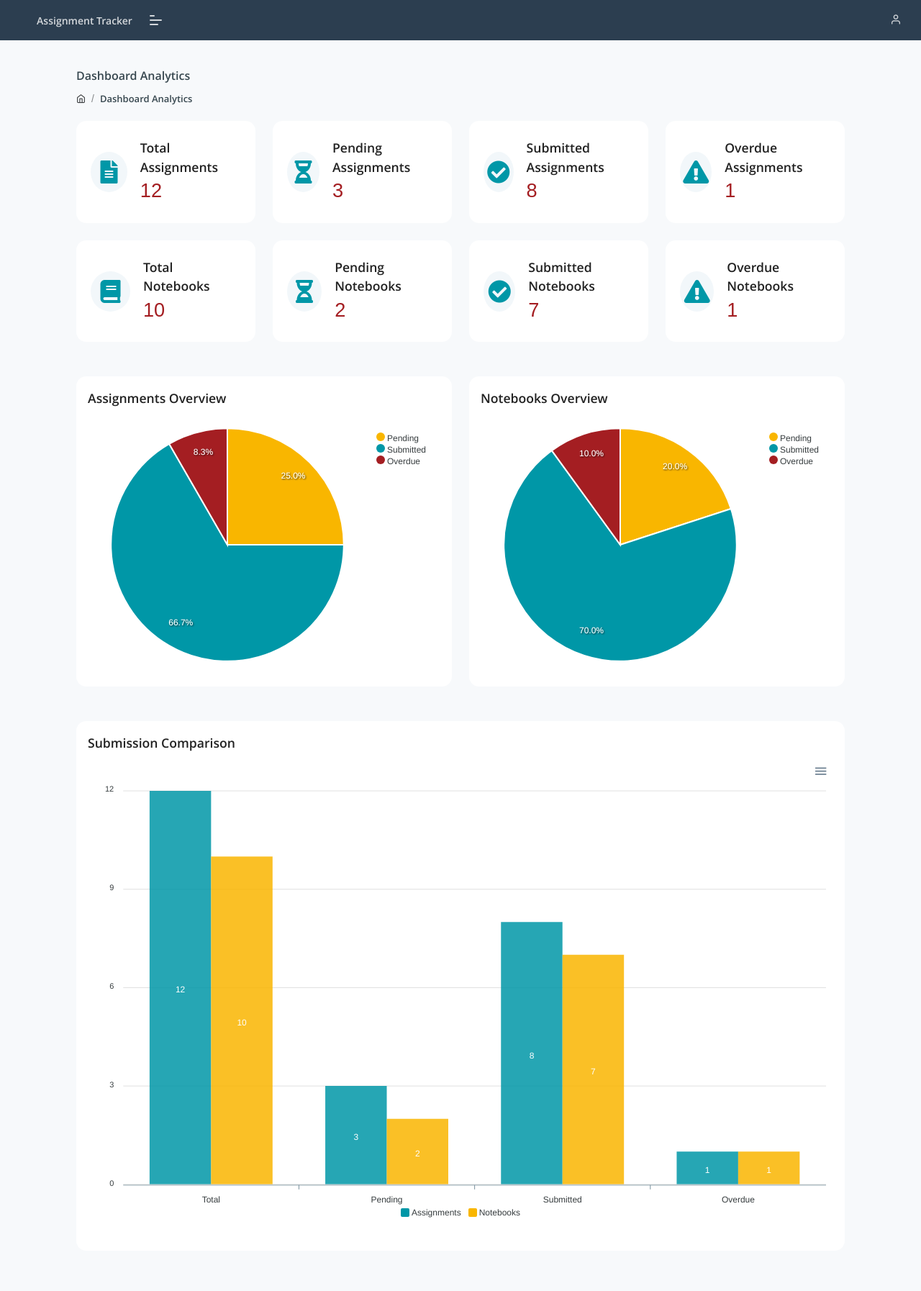
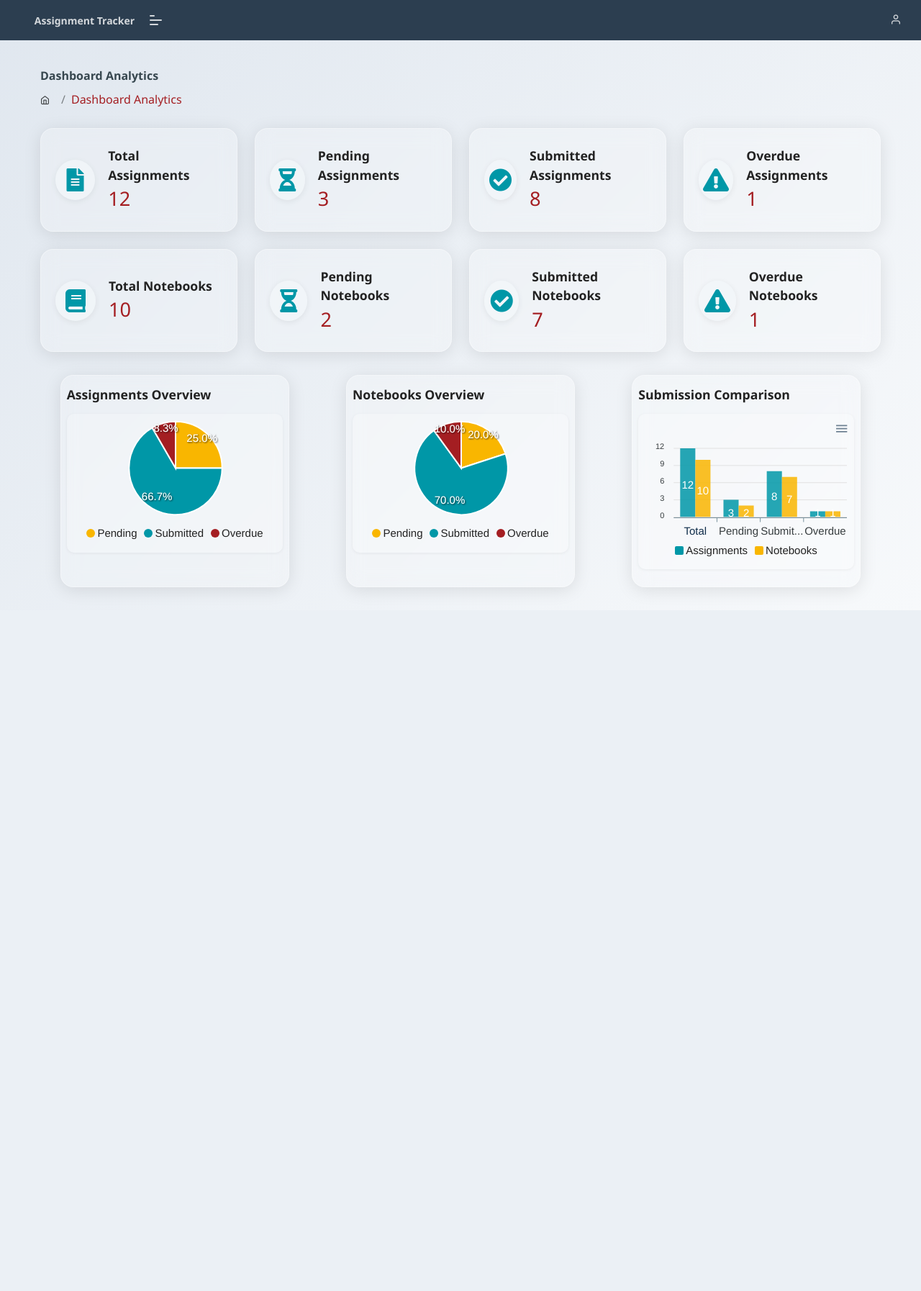
Before and after one commit to bhagirathbaraiya/PHP_PROJECT, a PHP site: page /cms/user/dashboard.php in a window 1280 px wide. Shown: the whole page at 72% size. After the commit the page ends 821 px from the top, so only its background shows below. Run offline with PHP 8.4, Linux system fonts and the light colour scheme; a user stored in the database is signed in; data comes from the database, SQL or seed files in the repository; some web fonts are replaced.

Commit message:
graphs and ui improments

```diff
--- a/user/dashboard.php
+++ b/user/dashboard.php
@@ -18,30 +18,45 @@ else{
     <link rel="stylesheet" href="assets/css/user-responsive.css">
     <style>
         body {
-            background: #f7f9fb;
+            background: linear-gradient(135deg, #e0e7ef 0%, #f7f9fb 100%);
             color: #102d4a;
             margin: 0;
             padding: 0;
+            font-family: 'Segoe UI', Arial, sans-serif;
         }
         .dashboard-container {
-            max-width: 1100px;
+            max-width: 1200px;
             margin: 40px auto 0 auto;
             padding: 0 16px 32px 16px;
+            display: grid;
+            grid-template-columns: 1fr;
+            gap: 32px;
+        }
+        .stat-grid {
+            display: grid;
+            grid-template-columns: repeat(auto-fit, minmax(240px, 1fr));
+            gap: 24px;
         }
         .stat-box {
-            background: #fff;
-            border-radius: 14px;
+            background: rgba(255,255,255,0.18);
+            border-radius: 18px;
             padding: 24px 20px;
-            margin-bottom: 24px;
             display: flex;
             align-items: center;
-            box-shadow: none;
-            border: none;
-            transition: box-shadow 0.2s;
+            box-shadow: 0 4px 24px rgba(0,0,0,0.10);
+            border: 1.5px solid rgba(255,255,255,0.35);
+            backdrop-filter: blur(12px);
+            transition: box-shadow 0.2s, transform 0.2s;
+            cursor: pointer;
+        }
+        .stat-box:focus, .stat-box:hover {
+            box-shadow: 0 8px 32px rgba(0,0,0,0.18);
+            transform: translateY(-2px) scale(1.03);
+            outline: 2px solid #0097A7;
         }
         .stat-box .stat-icon {
             color: #0097A7;
-            background: #f2f7fa;
+            background: rgba(242,247,250,0.7);
             border-radius: 50%;
             width: 56px;
             height: 56px;
@@ -50,6 +65,7 @@ else{
             justify-content: center;
             font-size: 2rem;
             margin-right: 18px;
+            box-shadow: 0 2px 8px rgba(0,0,0,0.07);
         }
         .stat-title {
             color: #222;
@@ -65,48 +81,79 @@ else{
             display: flex;
             flex-direction: column;
         }
-        .row {
+        .charts-grid {
+            display: grid;
+            grid-template-columns: repeat(auto-fit, minmax(340px, 1fr));
+            gap: 24px;
+        }
+        .chart-card {
+            background: rgba(255,255,255,0.18);
+            border-radius: 18px;
+            padding: 16px 8px 24px 8px;
+            box-shadow: 0 4px 24px rgba(0,0,0,0.10);
+            border: 1.5px solid rgba(255,255,255,0.35);
+            backdrop-filter: blur(12px);
+            max-width: 420px;
+            margin-left: auto;
+            margin-right: auto;
+            transition: box-shadow 0.2s, transform 0.2s;
+        }
+        .chart-card:focus, .chart-card:hover {
+            box-shadow: 0 8px 32px rgba(0,0,0,0.18);
+            transform: translateY(-2px) scale(1.02);
+            outline: 2px solid #0097A7;
+        }
+        .stat-title.mb-3 {
+            margin-bottom: 12px;
+        }
+        .chart-container {
+            min-height: 160px;
+            max-width: 340px;
+            margin: 0 auto;
+            background: rgba(255,255,255,0.22);
+            border-radius: 10px;
+            box-shadow: 0 1px 4px rgba(0,0,0,0.06);
+            padding: 8px 0;
+        }
+        .breadcrumb {
+            background: none;
+            padding: 0;
+            margin: 0;
+            list-style: none;
             display: flex;
-            flex-wrap: wrap;
-            margin-left: -12px;
-            margin-right: -12px;
+            gap: 8px;
         }
-        .col-md-6, .col-xl-3, .col-md-12 {
-            padding-left: 12px;
-            padding-right: 12px;
+        .breadcrumb-item a, .breadcrumb-item {
+            color: #0097A7;
+            text-decoration: none;
+            font-size: 1rem;
         }
-        .col-md-6 {
-            width: 50%;
-        }
-        .col-xl-3 {
-            width: 25%;
-        }
-        .col-md-12 {
-            width: 100%;
+        .breadcrumb-item.active {
+            color: #A41E22;
         }
         @media (max-width: 991px) {
-            .col-xl-3 {
-                width: 50%;
+            .dashboard-container {
+                gap: 20px;
+            }
+            .chart-card {
+                max-width: 100%;
+            }
+            .chart-container {
+                max-width: 100%;
             }
         }
         @media (max-width: 767px) {
-            .col-md-6, .col-xl-3, .col-md-12 {
-                width: 100%;
-            }
             .dashboard-container {
                 margin-top: 16px;
             }
+            .stat-grid, .charts-grid {
+                grid-template-columns: 1fr;
             }
-        .chart-card {
-            background: #fff;
-            border-radius: 14px;
-            padding: 20px 16px;
-            margin-bottom: 24px;
-            box-shadow: none;
-            border: none;
         }
-        .stat-title.mb-3 {
-            margin-bottom: 12px;
+        /* Accessibility: Focus outline for keyboard navigation */
+        :focus {
+            outline: 2px solid #0097A7 !important;
+            outline-offset: 2px;
         }
     </style>
 </head>
@@ -115,7 +162,7 @@ else{
     <?php include('include/header.php');?>
     <!-- [ Header ] end -->
     <div class="dashboard-container">
-        <div class="page-header" style="margin-bottom: 24px;">
+        <div class="page-header" style="margin-bottom: 0;">
             <div class="page-block">
                 <div class="row align-items-center">
                     <div class="col-md-12">
@@ -123,110 +170,87 @@ else{
                             <h5 class="m-b-10">Dashboard Analytics</h5>
                         </div>
                         <ul class="breadcrumb">
-                            <li class="breadcrumb-item"><a href="dashboard.php"><i class="feather icon-home"></i></a></li>
-                            <li class="breadcrumb-item"><a href="#!">Dashboard Analytics</a></li>
+                            <li class="breadcrumb-item"><a href="dashboard.php" aria-label="Home"><i class="feather icon-home"></i></a></li>
+                            <li class="breadcrumb-item active" aria-current="page">Dashboard Analytics</li>
                         </ul>
                     </div>
                 </div>
             </div>
         </div>
-        <div class="row">
+        <!-- Stat Boxes -->
+        <div class="stat-grid" role="region" aria-label="Statistics Overview">
             <!-- Assignments Stat Boxes -->
-            <div class="col-md-6 col-xl-3">
-                <div class="stat-box">
-                    <div class="stat-icon"><i class="fas fa-file-alt"></i></div>
+            <div class="stat-box" tabindex="0" aria-label="Total Assignments: 12">
+                <div class="stat-icon"><i class="fas fa-file-alt" aria-hidden="true"></i></div>
                 <div class="stat-info">
                     <div class="stat-title">Total Assignments</div>
                     <div class="stat-value">12</div>
                 </div>
             </div>
-            </div>
-            <div class="col-md-6 col-xl-3">
-                <div class="stat-box">
-                    <div class="stat-icon"><i class="fas fa-hourglass-half"></i></div>
+            <div class="stat-box" tabindex="0" aria-label="Pending Assignments: 3">
+                <div class="stat-icon"><i class="fas fa-hourglass-half" aria-hidden="true"></i></div>
                 <div class="stat-info">
                     <div class="stat-title">Pending Assignments</div>
                     <div class="stat-value">3</div>
                 </div>
             </div>
-            </div>
-            <div class="col-md-6 col-xl-3">
-                <div class="stat-box">
-                    <div class="stat-icon"><i class="fas fa-check-circle"></i></div>
+            <div class="stat-box" tabindex="0" aria-label="Submitted Assignments: 8">
+                <div class="stat-icon"><i class="fas fa-check-circle" aria-hidden="true"></i></div>
                 <div class="stat-info">
                     <div class="stat-title">Submitted Assignments</div>
                     <div class="stat-value">8</div>
                 </div>
             </div>
-            </div>
-            <div class="col-md-6 col-xl-3">
-                <div class="stat-box">
-                    <div class="stat-icon"><i class="fas fa-exclamation-triangle"></i></div>
+            <div class="stat-box" tabindex="0" aria-label="Overdue Assignments: 1">
+                <div class="stat-icon"><i class="fas fa-exclamation-triangle" aria-hidden="true"></i></div>
                 <div class="stat-info">
                     <div class="stat-title">Overdue Assignments</div>
                     <div class="stat-value">1</div>
                 </div>
             </div>
-            </div>
             <!-- Notebook Stat Boxes -->
-            <div class="col-md-6 col-xl-3">
-                <div class="stat-box">
-                    <div class="stat-icon"><i class="fas fa-book"></i></div>
+            <div class="stat-box" tabindex="0" aria-label="Total Notebooks: 10">
+                <div class="stat-icon"><i class="fas fa-book" aria-hidden="true"></i></div>
                 <div class="stat-info">
                     <div class="stat-title">Total Notebooks</div>
                     <div class="stat-value">10</div>
                 </div>
             </div>
-            </div>
-            <div class="col-md-6 col-xl-3">
-                <div class="stat-box">
-                    <div class="stat-icon"><i class="fas fa-hourglass-half"></i></div>
+            <div class="stat-box" tabindex="0" aria-label="Pending Notebooks: 2">
+                <div class="stat-icon"><i class="fas fa-hourglass-half" aria-hidden="true"></i></div>
                 <div class="stat-info">
                     <div class="stat-title">Pending Notebooks</div>
                     <div class="stat-value">2</div>
                 </div>
             </div>
-            </div>
-            <div class="col-md-6 col-xl-3">
-                <div class="stat-box">
-                    <div class="stat-icon"><i class="fas fa-check-circle"></i></div>
+            <div class="stat-box" tabindex="0" aria-label="Submitted Notebooks: 7">
+                <div class="stat-icon"><i class="fas fa-check-circle" aria-hidden="true"></i></div>
                 <div class="stat-info">
                     <div class="stat-title">Submitted Notebooks</div>
                     <div class="stat-value">7</div>
                 </div>
             </div>
-            </div>
-            <div class="col-md-6 col-xl-3">
-                <div class="stat-box">
-                    <div class="stat-icon"><i class="fas fa-exclamation-triangle"></i></div>
+            <div class="stat-box" tabindex="0" aria-label="Overdue Notebooks: 1">
+                <div class="stat-icon"><i class="fas fa-exclamation-triangle" aria-hidden="true"></i></div>
                 <div class="stat-info">
                     <div class="stat-title">Overdue Notebooks</div>
                     <div class="stat-value">1</div>
                 </div>
             </div>
         </div>
+        <!-- Graphs Row -->
+        <div class="charts-grid" role="region" aria-label="Charts Overview">
+            <div class="chart-card" tabindex="0" aria-label="Assignments Overview Pie Chart">
+                <h5 class="stat-title mb-3">Assignments Overview</h5>
+                <div id="assignmentPieChart" class="chart-container" aria-label="Assignments Pie Chart"></div>
             </div>
-        <!-- Graphs Row -->
-        <div class="row mt-4">
-            <div class="col-md-6">
-                <div class="chart-card">
-                    <h5 class="stat-title mb-3">Assignments Overview</h5>
-                    <div id="assignmentPieChart" style="min-height: 220px;"></div>
+            <div class="chart-card" tabindex="0" aria-label="Notebooks Overview Pie Chart">
+                <h5 class="stat-title mb-3">Notebooks Overview</h5>
+                <div id="notebookPieChart" class="chart-container" aria-label="Notebooks Pie Chart"></div>
             </div>
-            </div>
-            <div class="col-md-6">
-                <div class="chart-card">
-                    <h5 class="stat-title mb-3">Notebooks Overview</h5>
-                    <div id="notebookPieChart" style="min-height: 220px;"></div>
-                </div>
-            </div>
-        </div>
-        <div class="row mt-4">
-            <div class="col-md-12">
-                <div class="chart-card">
+            <div class="chart-card" tabindex="0" aria-label="Submission Comparison Bar Chart">
                 <h5 class="stat-title mb-3">Submission Comparison</h5>
-                    <div id="submissionBarChart" style="min-height: 220px;"></div>
-                </div>
+                <div id="submissionBarChart" class="chart-container" aria-label="Submission Bar Chart"></div>
             </div>
         </div>
     </div>
@@ -247,27 +271,59 @@ else{
         submitted: 7,
         overdue: 1
     };
+    // Dummy data for progress line chart
+    var progressData = {
+        categories: ['Week 1', 'Week 2', 'Week 3', 'Week 4'],
+        assignments: [2, 4, 8, 12],
+        notebooks: [1, 3, 6, 10]
+    };
     // Pie Chart for Assignments
     var assignmentPieOptions = {
-        chart: { type: 'pie' },
+        chart: { type: 'pie', height: 180 },
         series: [assignmentData.pending, assignmentData.submitted, assignmentData.overdue],
         labels: ['Pending', 'Submitted', 'Overdue'],
-        colors: ['#F9B600', '#0097A7', '#A41E22']
+        colors: ['#F9B600', '#0097A7', '#A41E22'],
+        legend: {
+            show: true,
+            fontSize: '15px',
+            position: 'bottom',
+            labels: { colors: ['#222'] }
+        },
+        dataLabels: {
+            style: { fontSize: '15px', fontWeight: 'bold' }
+        },
+        accessibility: {
+            enabled: true,
+            description: 'Pie chart showing assignment status breakdown.'
+        }
     };
     var assignmentPieChart = new ApexCharts(document.querySelector("#assignmentPieChart"), assignmentPieOptions);
     assignmentPieChart.render();
     // Pie Chart for Notebooks
     var notebookPieOptions = {
-        chart: { type: 'pie' },
+        chart: { type: 'pie', height: 180 },
         series: [notebookData.pending, notebookData.submitted, notebookData.overdue],
         labels: ['Pending', 'Submitted', 'Overdue'],
-        colors: ['#F9B600', '#0097A7', '#A41E22']
+        colors: ['#F9B600', '#0097A7', '#A41E22'],
+        legend: {
+            show: true,
+            fontSize: '15px',
+            position: 'bottom',
+            labels: { colors: ['#222'] }
+        },
+        dataLabels: {
+            style: { fontSize: '15px', fontWeight: 'bold' }
+        },
+        accessibility: {
+            enabled: true,
+            description: 'Pie chart showing notebook status breakdown.'
+        }
     };
     var notebookPieChart = new ApexCharts(document.querySelector("#notebookPieChart"), notebookPieOptions);
     notebookPieChart.render();
     // Bar Chart for Submission Comparison
     var submissionBarOptions = {
-        chart: { type: 'bar' },
+        chart: { type: 'bar', height: 200 },
         series: [
             {
                 name: 'Assignments',
@@ -279,12 +335,27 @@ else{
             }
         ],
         xaxis: {
-            categories: ['Total', 'Pending', 'Submitted', 'Overdue']
+            categories: ['Total', 'Pending', 'Submitted', 'Overdue'],
+            labels: { style: { fontSize: '15px', colors: ['#102d4a'] } }
         },
-        colors: ['#0097A7', '#F9B600']
+        legend: {
+            show: true,
+            fontSize: '15px',
+            position: 'bottom',
+            labels: { colors: ['#222'] }
+        },
+        dataLabels: {
+            style: { fontSize: '15px', fontWeight: 'bold' }
+        },
+        colors: ['#0097A7', '#F9B600'],
+        accessibility: {
+            enabled: true,
+            description: 'Bar chart comparing assignment and notebook submissions.'
+        }
     };
     var submissionBarChart = new ApexCharts(document.querySelector("#submissionBarChart"), submissionBarOptions);
     submissionBarChart.render();
+
 </script>
 </body>
 
```
Lines whose indentation alone changed are shown as unchanged.
